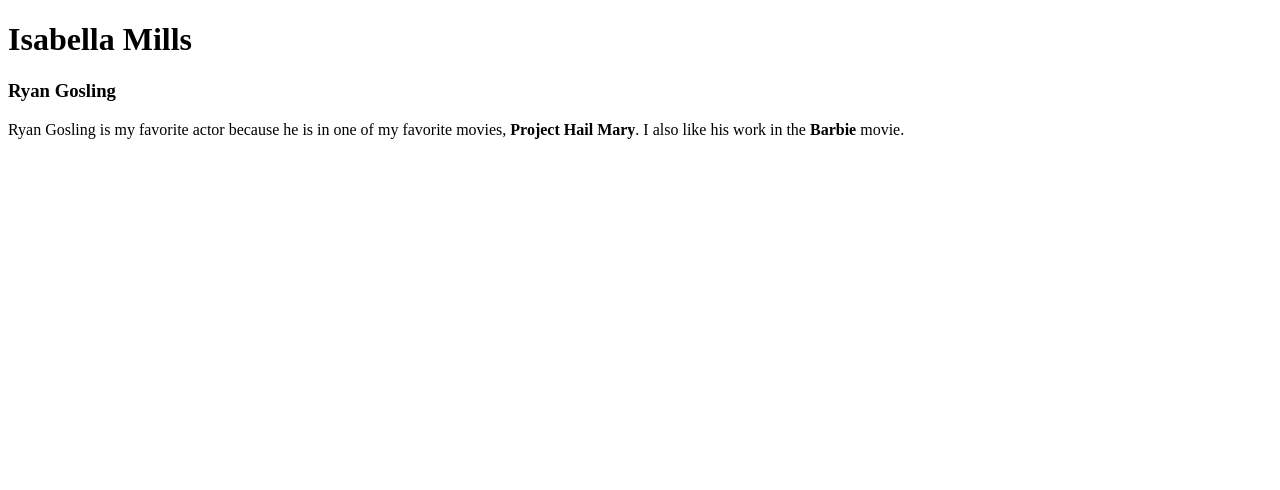
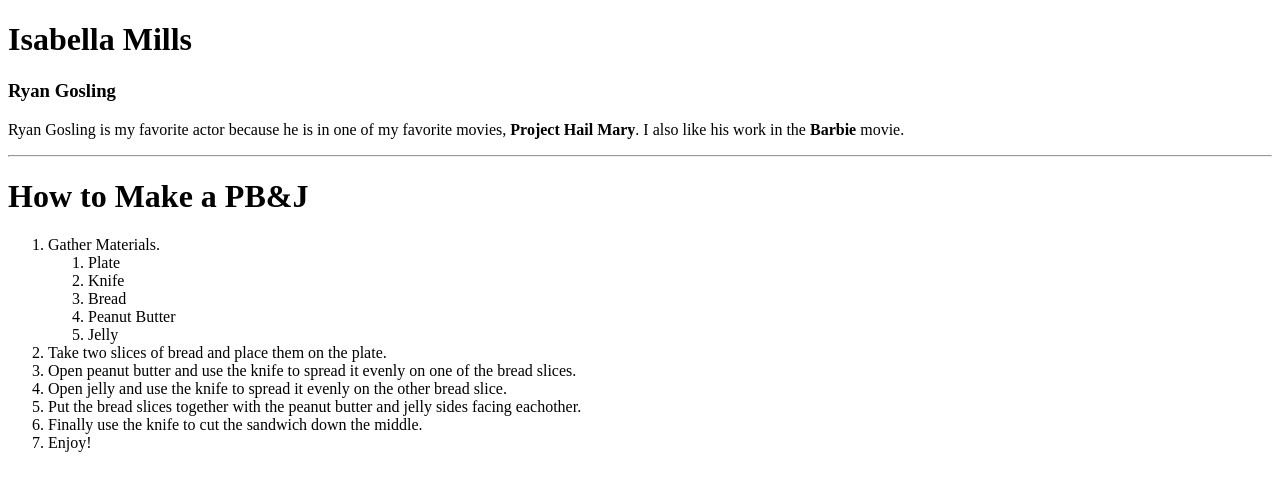
Before and after one commit to IsabellaMills04/WebAppProg3, a plain HTML site: page index.html in a window 1280 px wide. Drawn offline with Linux system fonts and the light colour scheme.

Commit message:
Add ordered list

```diff
--- a/index.html
+++ b/index.html
@@ -11,5 +11,26 @@
 
         <p>Ryan Gosling is my favorite actor because he is in one of my favorite movies,
             <b>Project Hail Mary</b>. I also like his work in the <b>Barbie</b> movie.</p>
+
+        <hr>
+
+        <h1>How to Make a PB&J</h1>
+
+        <ol>
+            <li>Gather Materials.</li>
+            <ol>
+                <li>Plate</li>
+                <li>Knife</li>
+                <li>Bread</li>
+                <li>Peanut Butter</li>
+                <li>Jelly</li>
+            </ol>
+            <li>Take two slices of bread and place them on the plate.</li>
+            <li>Open peanut butter and use the knife to spread it evenly on one of the bread slices.</li>
+            <li>Open jelly and use the knife to spread it evenly on the other bread slice.</li>
+            <li>Put the bread slices together with the peanut butter and jelly sides facing eachother.</li>
+            <li>Finally use the knife to cut the sandwich down the middle.</li>
+            <li>Enjoy!</li>
+        </ol>
     </body>
 </html>
```
